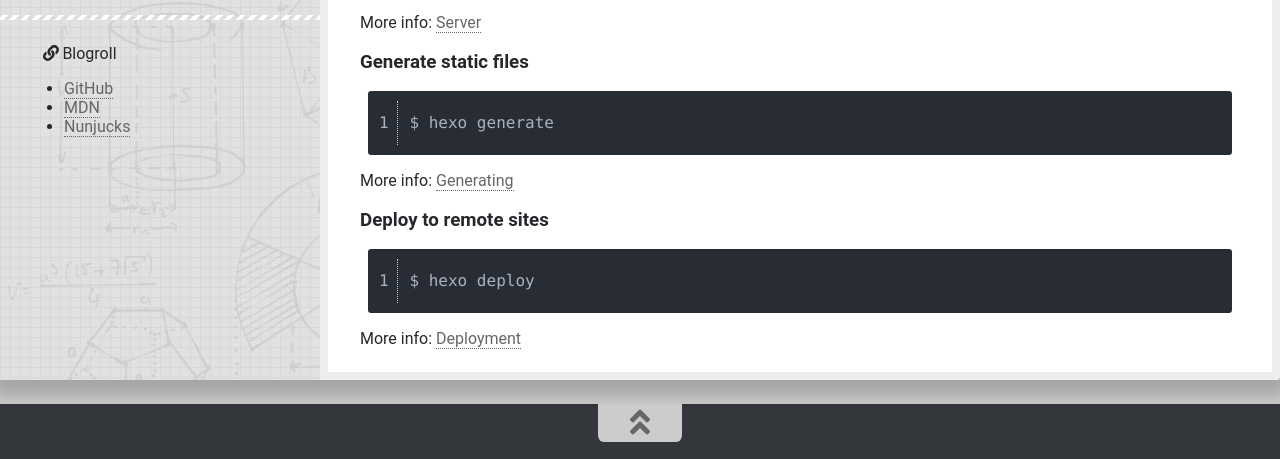
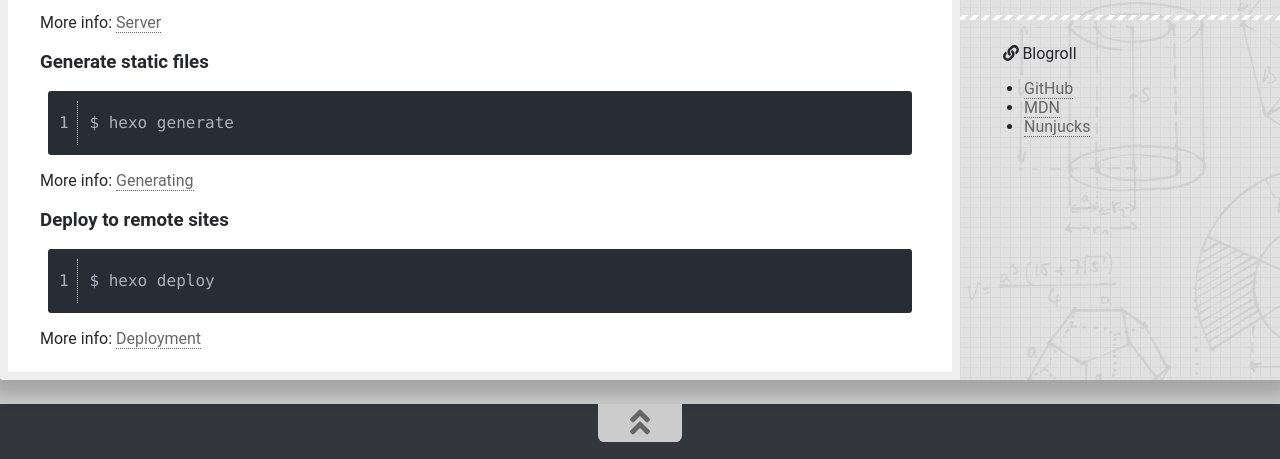
Before and after one commit to gongsunmolan/gongsunmolan.github.io, a plain HTML site: page index.html in a window 1280 px wide. Shown: the part 966-1425 px from the top of the page. Drawn offline with Linux system fonts and the light colour scheme; some packages are replaced by stand-ins of ours; a script that the page names is missing.

Commit message:
Site updated: 2018-06-12 19:38:48

```diff
--- a/css/index.css
+++ b/css/index.css
@@ -213,15 +213,12 @@
   display: -ms-flexbox;
   display: box;
   display: flex;
-  -webkit-box-direction: reverse;
-  -moz-box-direction: reverse;
-  -o-box-direction: reverse;
   -webkit-box-orient: horizontal;
   -moz-box-orient: horizontal;
   -o-box-orient: horizontal;
-  -webkit-flex-direction: row-reverse;
-  -ms-flex-direction: row-reverse;
-  flex-direction: row-reverse;
+  -webkit-flex-direction: row;
+  -ms-flex-direction: row;
+  flex-direction: row;
   -webkit-box-pack: justify;
   -moz-box-pack: justify;
   -o-box-pack: justify;
--- a/css/main.css
+++ b/css/main.css
@@ -18,15 +18,12 @@
   display: -ms-flexbox;
   display: box;
   display: flex;
-  -webkit-box-direction: reverse;
-  -moz-box-direction: reverse;
-  -o-box-direction: reverse;
   -webkit-box-orient: horizontal;
   -moz-box-orient: horizontal;
   -o-box-orient: horizontal;
-  -webkit-flex-direction: row-reverse;
-  -ms-flex-direction: row-reverse;
-  flex-direction: row-reverse;
+  -webkit-flex-direction: row;
+  -ms-flex-direction: row;
+  flex-direction: row;
   -webkit-box-pack: justify;
   -moz-box-pack: justify;
   -o-box-pack: justify;
```
